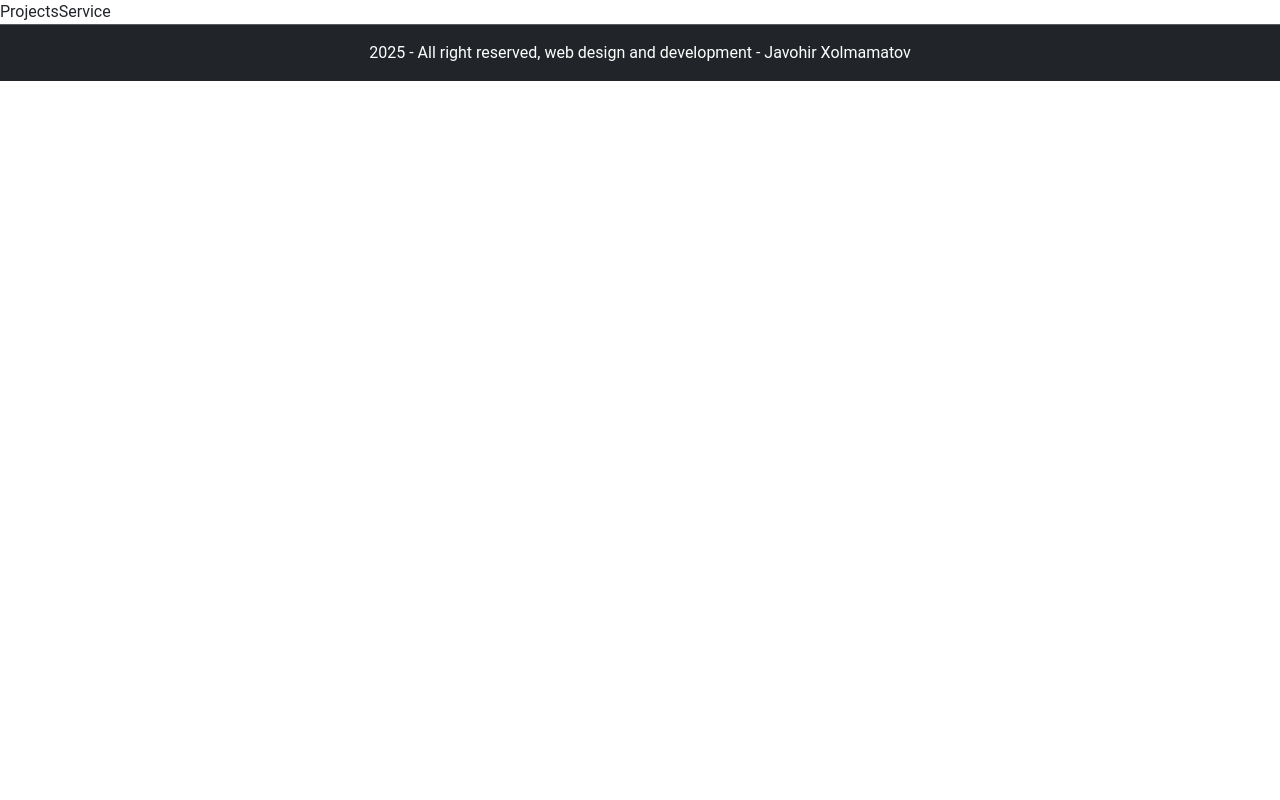
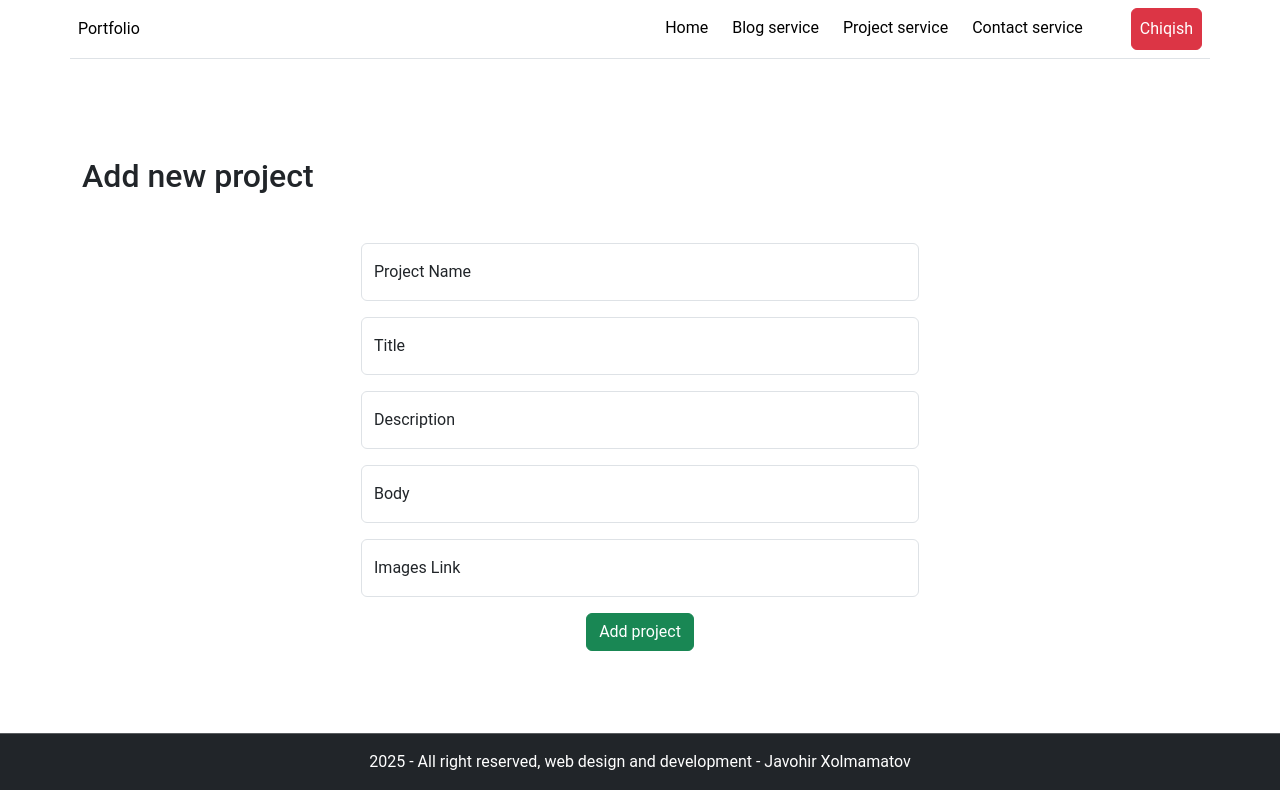
Before and after one commit to JavohirXolmamatov/20-main-portfolio, a React (Vite) app: page /admin/projectservice in a window 1280 px wide. Built offline with nearby package versions, Linux system fonts and the light colour scheme; no server answers; sample sign-in values are in the browser's storage.

Commit message:
add project

```diff
--- a/package.json
+++ b/package.json
@@ -14,6 +14,7 @@
     "classnames": "^2.5.1",
     "firebase": "^11.3.0",
     "react": "^18.3.1",
+    "react-datepicker": "^8.0.0",
     "react-dom": "^18.3.1",
     "react-redux": "^9.2.0",
     "react-router-dom": "^7.1.5"
--- a/src/App.jsx
+++ b/src/App.jsx
@@ -12,6 +12,7 @@ import {
   Skills,
   Admin,
   AdminLogin,
+  ProjectsService,
 } from "./components/index";
 import ProtectedRoute from "./components/ProtectedRoute";
 
@@ -55,12 +56,14 @@ function App() {
           element: <ProtectedRoute />, // himoyalangan yo'l
           children: [
             {
-              index: true,
+              path: "",
               element: <Admin />,
-            },
-            {
-              path: "/admin/projectservice",
-              element: "ProjectsService",
+              children: [
+                {
+                  path: "/admin/projectservice",
+                  element: <ProjectsService />,
+                },
+              ],
             },
           ],
         },
--- /dev/null
+++ b/src/components/Input.jsx
@@ -0,0 +1,22 @@
+import React from "react";
+
+function Input({ type = "text", state, setState, id, placeholder }) {
+  return (
+    <div className=" w-50 m-auto ">
+      <div className="form-floating mb-3 needs-validation">
+        <input
+          type={type}
+          value={state}
+          onChange={(e) => setState(e.target.value)}
+          className="form-control"
+          id={id}
+          placeholder={placeholder}
+          required
+        />
+        <label htmlFor={id}>{placeholder}</label>
+      </div>
+    </div>
+  );
+}
+
+export default Input;
--- a/src/components/admin/Admin.jsx
+++ b/src/components/admin/Admin.jsx
@@ -1,3 +1,4 @@
+import { Outlet } from "react-router-dom";
 import AdminNavbar from "./AdminNavbar";
 
 function Admin() {
@@ -6,6 +7,12 @@ function Admin() {
       <header>
         <AdminNavbar />
       </header>
+      <main
+        className="container pt-3 d-flex justify-content-center align-items-center"
+        style={{ height: "84.3vh" }}
+      >
+        <Outlet />
+      </main>
     </>
   );
 }
--- a/src/components/admin/AdminNavbar.jsx
+++ b/src/components/admin/AdminNavbar.jsx
@@ -1,8 +1,24 @@
-import { Link } from "react-router-dom";
+import { Link, useNavigate } from "react-router-dom";
+import "../../firebase/config";
+import { getAuth, signOut } from "firebase/auth";
+import { useEffect } from "react";
 
 function AdminNavbar() {
+  const navigate = useNavigate();
+  const logOutHandle = () => {
+    signOut(getAuth())
+      .then(() => {
+        console.log("logout user");
+        navigate("/");
+      })
+      .catch((e) => {
+        console.log(e.error);
+      });
+
+    console.log("hello");
+  };
   return (
-    <div className="d-flex flex-column flex-md-row align-items-center p-2 border-bottom m-0">
+    <div className="d-flex flex-column flex-md-row align-items-center p-2 border-bottom m-0-auto container">
       <Link
         to="/admin"
         className="d-flex align-items-center link-body-emphasis text-decoration-none "
@@ -21,17 +37,26 @@ function AdminNavbar() {
           className="me-4 py-2 link-body-emphasis text-decoration-none"
           to={"/admin/blogs"}
         >
-          Blog
+          Blog service
+        </Link>
+        <Link
+          className="me-4 py-2 link-body-emphasis text-decoration-none"
+          to={"/admin/projectservice"}
+        >
+          Project service
         </Link>
         <Link
           className="me-5 py-2 link-body-emphasis text-decoration-none"
           to={"/admin/contact"}
         >
-          Contact
+          Contact service
         </Link>
-        <Link className="py-2 link-body-emphasis text-decoration-none" to={"/"}>
+        <button
+          className="p-2 m-0 btn btn-danger"
+          onClick={(e) => logOutHandle()}
+        >
           Chiqish
-        </Link>
+        </button>
       </nav>
     </div>
   );
--- a/src/components/admin/ProjectsService.jsx
+++ b/src/components/admin/ProjectsService.jsx
@@ -1,7 +1,93 @@
-import React from "react";
+import { collection, addDoc, serverTimestamp } from "firebase/firestore";
+import { db } from "../../firebase/config";
+import { useState } from "react";
+import Input from "../Input";
 
 function ProjectsService() {
-  return <div>ProjectsService</div>;
+  const [projectName, setProjectName] = useState("");
+  const [title, setTitle] = useState("");
+  const [description, setDescription] = useState("");
+  const [body, setBody] = useState("");
+  const [imagesLink, setImagesLink] = useState("");
+
+  const addProject = async (e) => {
+    e.preventDefault(); // Formni default yuborilishini oldini olamiz
+
+    // ✅ Ma'lumotlar bo‘sh emasligini tekshiramiz
+    if (!projectName || !title || !description || !body || !imagesLink) {
+      alert("Iltimos, barcha maydonlarni to‘ldiring!");
+      return;
+    }
+
+    try {
+      const docRef = await addDoc(collection(db, "projects"), {
+        projectName,
+        title,
+        description, // ❌ `discription` o'rniga `description`
+        body,
+        imagesLink,
+        createdAt: serverTimestamp(), // ✅ Firebase timestamp ishlatamiz
+      });
+
+      console.log("Document written with ID: ", docRef.id);
+
+      // 🔄 Formni tozalaymiz
+      setProjectName("");
+      setTitle("");
+      setDescription("");
+      setBody("");
+      setImagesLink("");
+    } catch (e) {
+      console.error("Error adding document: ", e);
+    }
+  };
+
+  return (
+    <div className="w-100">
+      <h2 className="mb-5 text center ">Add new project</h2>
+      <form onSubmit={addProject} className="w-100 text-center">
+        <Input
+          type="text"
+          state={projectName}
+          setState={setProjectName}
+          id="projectName"
+          placeholder="Project Name"
+        />
+        <Input
+          type="text"
+          state={title}
+          setState={setTitle}
+          id="title"
+          placeholder="Title"
+        />
+        <Input
+          type="text"
+          state={description}
+          setState={setDescription}
+          id="description"
+          placeholder="Description"
+        />
+        <Input
+          type="text"
+          state={body}
+          setState={setBody}
+          id="body"
+          placeholder="Body"
+        />
+        <Input
+          type="text"
+          state={imagesLink}
+          setState={setImagesLink}
+          id="imagesLink"
+          placeholder="Images Link"
+        />
+
+        <button type="submit" className="btn btn-success">
+          Add project
+        </button>
+      </form>
+    </div>
+  );
 }
 
 export default ProjectsService;
--- a/src/firebase/config.js
+++ b/src/firebase/config.js
@@ -1,6 +1,6 @@
 // Import the functions you need from the SDKs you need
 import { initializeApp } from "firebase/app";
-import { getAnalytics } from "firebase/analytics";
+import { getFirestore } from "firebase/firestore"; // Firestore uchun import
 // TODO: Add SDKs for Firebase products that you want to use
 // https://firebase.google.com/docs/web/setup#available-libraries
 
@@ -18,4 +18,5 @@ const firebaseConfig = {
 
 // Initialize Firebase
 const app = initializeApp(firebaseConfig);
-const analytics = getAnalytics(app);
+const db = getFirestore(app);
+export { db };
```
Also changed, not shown: src/components/admin/BlogService.jsx (+25 -1 lines), 1 other file (tests, documents, lock files or other folders).
